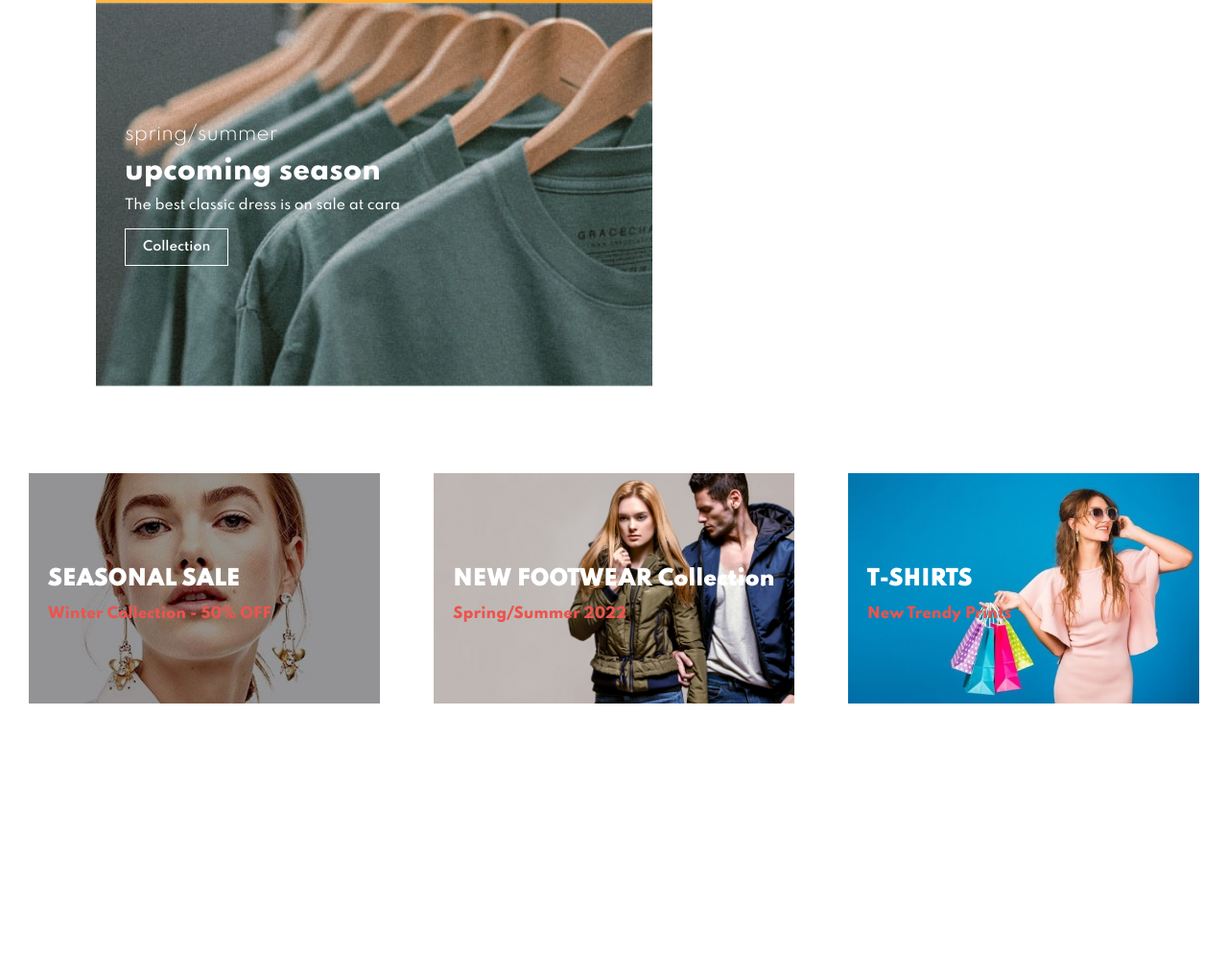
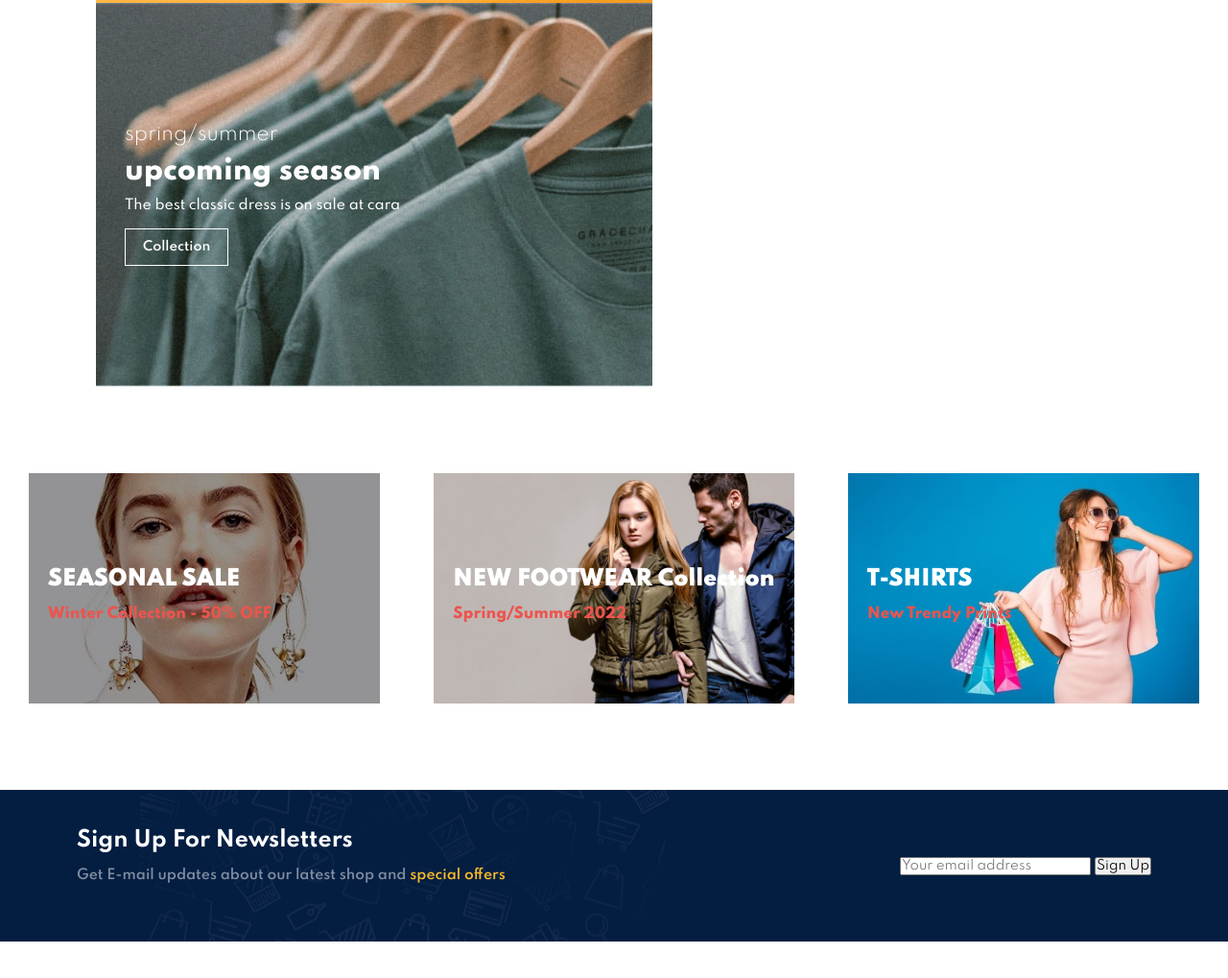
Before and after one commit to devDEV03/Bunai, a plain HTML site: page index.html in a window 1280 px wide. Shown: the part 4002-5021 px from the top of the page at 96% size. Before the commit the page ends 4785 px from the top, so only its background shows below. Drawn offline with Linux system fonts and the light colour scheme.

Commit message:
new-section

```diff
--- a/index.html
+++ b/index.html
@@ -370,6 +370,18 @@
     </div>
 </section>
 
+<section id="newsletter"  class="section-p1 section-m1">
+    <div class="newstext">
+        <h4>Sign Up For Newsletters</h4>
+        <p>Get E-mail updates about our latest shop and <span>special offers</span></p>
+    </div>
+
+    <div class="form">
+        <input type="text" placeholder="Your email address">
+        <button>Sign Up</button>
+    </div>
+</section>
+
 <script src="script.js"></script>
 </body>
 
--- a/style.css
+++ b/style.css
@@ -426,3 +426,30 @@ button.white {
     font-weight: 800;
     font-size: 15px;
 }
+
+#newsletter{
+    display: flex;
+    justify-content: space-between;
+    flex-wrap: wrap;
+    align-items: center;
+    background-image: url("img/banner/b14.png");
+    background-repeat: no-repeat;
+    background-position: 20% 30%;
+    background-color: #041E42;
+}
+
+#newsletter .newstext h4{
+    font-size: 22px;
+    font-weight: 700;
+    color: white;
+}
+
+#newsletter .newstext p{
+    font-size: 14px;
+    font-weight: 600;
+    color: #818ea0;
+}
+
+#newsletter .newstext p span{
+    color: #ffbd27;
+}
```
